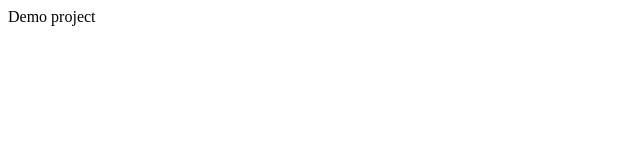
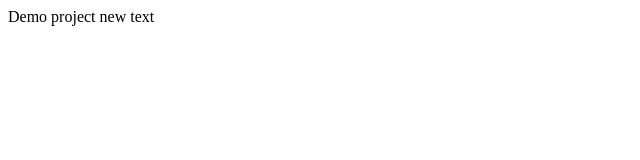
Before and after one commit to zerospirit79/Netology_NeuroStartUp-, a plain HTML site: page index.html in a window 1280 px wide. Shown: the full height of the page, 0-640 px from the left. Drawn offline with Linux system fonts and the light colour scheme.

Commit message:
new commit

```diff
--- a/index.html
+++ b/index.html
@@ -10,6 +10,6 @@ rel="stylesheet">
     <title>Document</title>
 </head>
 <body>
-    Demo project
+    Demo project new text
 </body>
 </html>
```
Also changed, not shown: file.txt (added).
